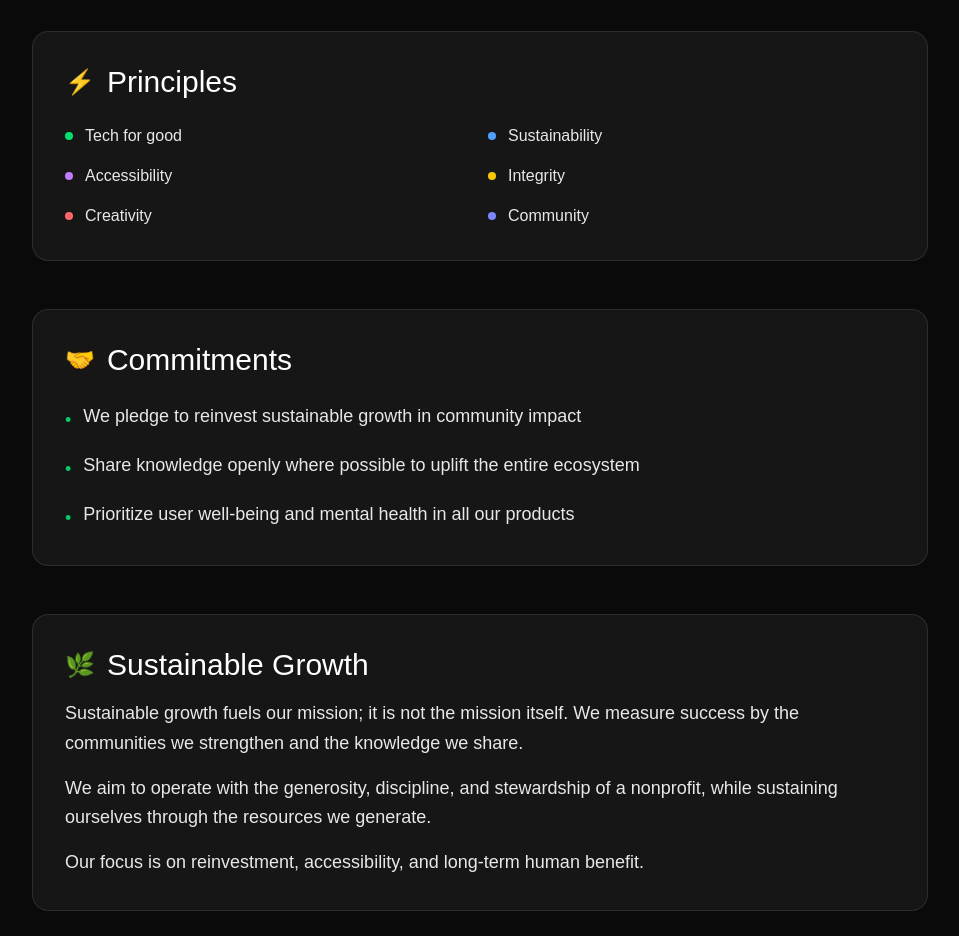
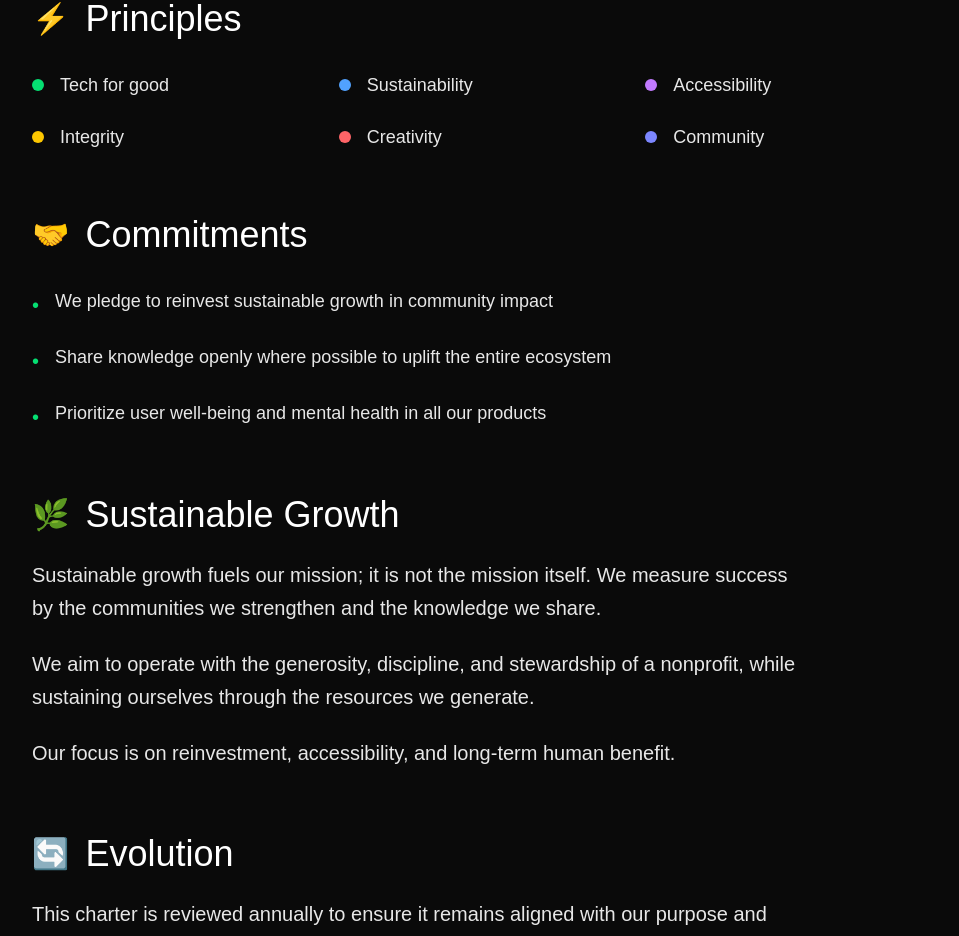
Before and after one commit to kartikvips/krttikas, a Next.js app: page /mission in a window 1280 px wide. Shown: the part 611-1547 px from the top of the page, without its empty margins (160-1119 px from the left). Built offline with nearby package versions, Linux system fonts and the light colour scheme.

Commit message:
update mission page design

```diff
--- a/src/app/mission/page.tsx
+++ b/src/app/mission/page.tsx
@@ -119,101 +119,103 @@ export default function Mission() {
         </div>
 
         {/* Mission Sections */}
-        <div className="space-y-12">
+        <div className="space-y-16">
           {/* Purpose */}
-          <section className="bg-white/5 backdrop-blur-sm rounded-2xl p-8 border border-white/10">
-            <h2 className="text-2xl sm:text-3xl font-light mb-4 flex items-center">
-              <span className="text-2xl mr-3">🌱</span>
+          <section>
+            <h2 className="text-3xl sm:text-4xl font-light mb-6 flex items-center">
+              <span className="text-3xl mr-4">🌱</span>
               Purpose
             </h2>
-            <p className="text-lg leading-relaxed opacity-90">
+            <p className="text-xl leading-relaxed opacity-90 max-w-3xl">
               To create technology that uplifts human creativity, well-being, and freedom.
               We believe technology should amplify what makes us human, not replace it.
             </p>
           </section>
 
           {/* Principles */}
-          <section className="bg-white/5 backdrop-blur-sm rounded-2xl p-8 border border-white/10">
-            <h2 className="text-2xl sm:text-3xl font-light mb-6 flex items-center">
-              <span className="text-2xl mr-3">⚡</span>
+          <section>
+            <h2 className="text-3xl sm:text-4xl font-light mb-8 flex items-center">
+              <span className="text-3xl mr-4">⚡</span>
               Principles
             </h2>
-            <div className="grid grid-cols-1 sm:grid-cols-2 gap-4">
-              <div className="flex items-center space-x-3">
-                <div className="w-2 h-2 rounded-full bg-green-400"></div>
-                <span className="opacity-90">Tech for good</span>
+            <div className="grid grid-cols-1 sm:grid-cols-2 lg:grid-cols-3 gap-6 max-w-4xl">
+              <div className="flex items-center space-x-4">
+                <div className="w-3 h-3 rounded-full bg-green-400"></div>
+                <span className="text-lg opacity-90">Tech for good</span>
               </div>
-              <div className="flex items-center space-x-3">
-                <div className="w-2 h-2 rounded-full bg-blue-400"></div>
-                <span className="opacity-90">Sustainability</span>
+              <div className="flex items-center space-x-4">
+                <div className="w-3 h-3 rounded-full bg-blue-400"></div>
+                <span className="text-lg opacity-90">Sustainability</span>
               </div>
-              <div className="flex items-center space-x-3">
-                <div className="w-2 h-2 rounded-full bg-purple-400"></div>
-                <span className="opacity-90">Accessibility</span>
+              <div className="flex items-center space-x-4">
+                <div className="w-3 h-3 rounded-full bg-purple-400"></div>
+                <span className="text-lg opacity-90">Accessibility</span>
               </div>
-              <div className="flex items-center space-x-3">
-                <div className="w-2 h-2 rounded-full bg-yellow-400"></div>
-                <span className="opacity-90">Integrity</span>
+              <div className="flex items-center space-x-4">
+                <div className="w-3 h-3 rounded-full bg-yellow-400"></div>
+                <span className="text-lg opacity-90">Integrity</span>
               </div>
-              <div className="flex items-center space-x-3">
-                <div className="w-2 h-2 rounded-full bg-red-400"></div>
-                <span className="opacity-90">Creativity</span>
+              <div className="flex items-center space-x-4">
+                <div className="w-3 h-3 rounded-full bg-red-400"></div>
+                <span className="text-lg opacity-90">Creativity</span>
               </div>
-              <div className="flex items-center space-x-3">
-                <div className="w-2 h-2 rounded-full bg-indigo-400"></div>
-                <span className="opacity-90">Community</span>
+              <div className="flex items-center space-x-4">
+                <div className="w-3 h-3 rounded-full bg-indigo-400"></div>
+                <span className="text-lg opacity-90">Community</span>
               </div>
             </div>
           </section>
 
           {/* Commitments */}
-          <section className="bg-white/5 backdrop-blur-sm rounded-2xl p-8 border border-white/10">
-            <h2 className="text-2xl sm:text-3xl font-light mb-6 flex items-center">
-              <span className="text-2xl mr-3">🤝</span>
+          <section>
+            <h2 className="text-3xl sm:text-4xl font-light mb-8 flex items-center">
+              <span className="text-3xl mr-4">🤝</span>
               Commitments
             </h2>
-            <ul className="space-y-4 text-lg leading-relaxed opacity-90">
-              <li className="flex items-start space-x-3">
-                <span className="text-green-400 mt-1">•</span>
-                <span>We pledge to reinvest sustainable growth in community impact</span>
-              </li>
-              <li className="flex items-start space-x-3">
-                <span className="text-green-400 mt-1">•</span>
-                <span>Share knowledge openly where possible to uplift the entire ecosystem</span>
-              </li>
-              <li className="flex items-start space-x-3">
-                <span className="text-green-400 mt-1">•</span>
-                <span>Prioritize user well-being and mental health in all our products</span>
-              </li>
-            </ul>
+            <div className="space-y-6 max-w-3xl">
+              <div className="flex items-start space-x-4">
+                <span className="text-green-400 text-xl mt-1">•</span>
+                <span className="text-lg leading-relaxed opacity-90">We pledge to reinvest sustainable growth in community impact</span>
+              </div>
+              <div className="flex items-start space-x-4">
+                <span className="text-green-400 text-xl mt-1">•</span>
+                <span className="text-lg leading-relaxed opacity-90">Share knowledge openly where possible to uplift the entire ecosystem</span>
+              </div>
+              <div className="flex items-start space-x-4">
+                <span className="text-green-400 text-xl mt-1">•</span>
+                <span className="text-lg leading-relaxed opacity-90">Prioritize user well-being and mental health in all our products</span>
+              </div>
+            </div>
           </section>
 
           {/* Sustainable Growth */}
-          <section className="bg-white/5 backdrop-blur-sm rounded-2xl p-8 border border-white/10">
-            <h2 className="text-2xl sm:text-3xl font-light mb-4 flex items-center">
-              <span className="text-2xl mr-3">🌿</span>
+          <section>
+            <h2 className="text-3xl sm:text-4xl font-light mb-6 flex items-center">
+              <span className="text-3xl mr-4">🌿</span>
               Sustainable Growth
             </h2>
-            <p className="text-lg leading-relaxed opacity-90 mb-4">
+            <div className="space-y-6 max-w-3xl">
+              <p className="text-xl leading-relaxed opacity-90">
                 Sustainable growth fuels our mission; it is not the mission itself.
                 We measure success by the communities we strengthen and the knowledge we share.
               </p>
-            <p className="text-lg leading-relaxed opacity-90 mb-4">
+              <p className="text-xl leading-relaxed opacity-90">
                 We aim to operate with the generosity, discipline, and stewardship of a nonprofit,
                 while sustaining ourselves through the resources we generate.
               </p>
-            <p className="text-lg leading-relaxed opacity-90">
+              <p className="text-xl leading-relaxed opacity-90">
                 Our focus is on reinvestment, accessibility, and long-term human benefit.
               </p>
+            </div>
           </section>
 
           {/* Evolution */}
-          <section className="bg-white/5 backdrop-blur-sm rounded-2xl p-8 border border-white/10">
-            <h2 className="text-2xl sm:text-3xl font-light mb-4 flex items-center">
-              <span className="text-2xl mr-3">🔄</span>
+          <section>
+            <h2 className="text-3xl sm:text-4xl font-light mb-6 flex items-center">
+              <span className="text-3xl mr-4">🔄</span>
               Evolution
             </h2>
-            <p className="text-lg leading-relaxed opacity-90">
+            <p className="text-xl leading-relaxed opacity-90 max-w-3xl">
               This charter is reviewed annually to ensure it remains aligned with our purpose
               and the evolving needs of our community. We commit to growing and adapting
               while staying true to our core values.
--- a/src/app/page.tsx
+++ b/src/app/page.tsx
@@ -119,8 +119,7 @@ export default function Home() {
           >
             San Francisco, CA
           </p>
-        </div>
-        <div className="opacity-60 hover:opacity-100 transition-opacity duration-500">
+
           {/* Mission Link */}
           <Link
             href="/mission"
```
Lines whose indentation alone changed are shown as unchanged.
